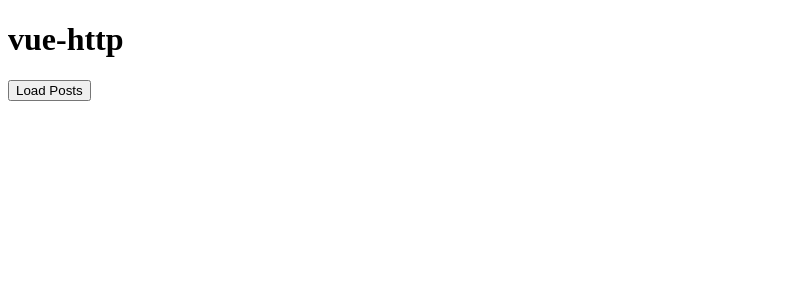
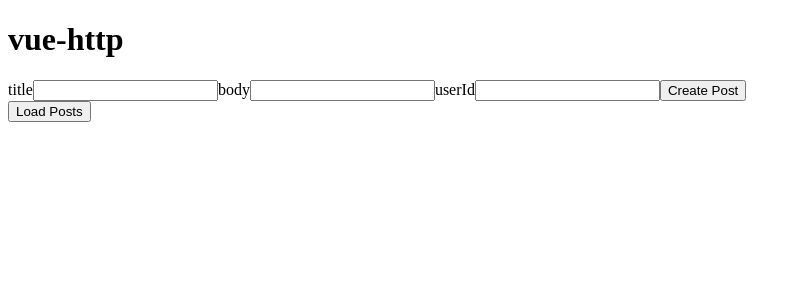
Before and after one commit to mahmoudabdulmuty/vue-http, a Vue app: page / in a window 1280 px wide. Shown: the top 300 px of the page, without its empty margins (0-801 px from the left). Built offline with nearby package versions, Linux system fonts and the light colour scheme.

Commit message:
HTTP Post request

```diff
--- a/src/App.vue
+++ b/src/App.vue
@@ -1,13 +1,15 @@
 <template>
   <h1>vue-http</h1>
+  <create-post />
   <post-list />
 </template>
 
 <script>
+import CreatePost from "./components/CreatePost.vue";
 import PostList from "./components/PostList.vue";
 export default {
   name: "App",
-  components: { PostList },
+  components: { PostList, CreatePost },
 };
 </script>
 
--- /dev/null
+++ b/src/components/CreatePost.vue
@@ -0,0 +1,37 @@
+<template>
+  <form @submit.prevent="createPost">
+    <label for="title">title</label>
+    <input id="title" type="text" v-model="formData.title" />
+    <label for="body">body</label>
+    <input id="body" type="text" v-model="formData.body" />
+    <label for="userId">userId</label>
+    <input id="userId" type="text" v-model="formData.userId" />
+    <button>Create Post</button>
+  </form>
+</template>
+
+<script>
+import axios from "axios";
+export default {
+  data() {
+    return {
+      formData: {
+        title: "",
+        body: "",
+        userId: "",
+      },
+    };
+  },
+  methods: {
+    createPost() {
+      axios
+        .post("https://jsonplaceholder.typicode.com/posts", this.formData)
+        .then((res) => console.log(res.data))
+        .catch((err) => console.log(err));
+    },
+  },
+};
+</script>
+
+<style scoped>
+</style>
```
